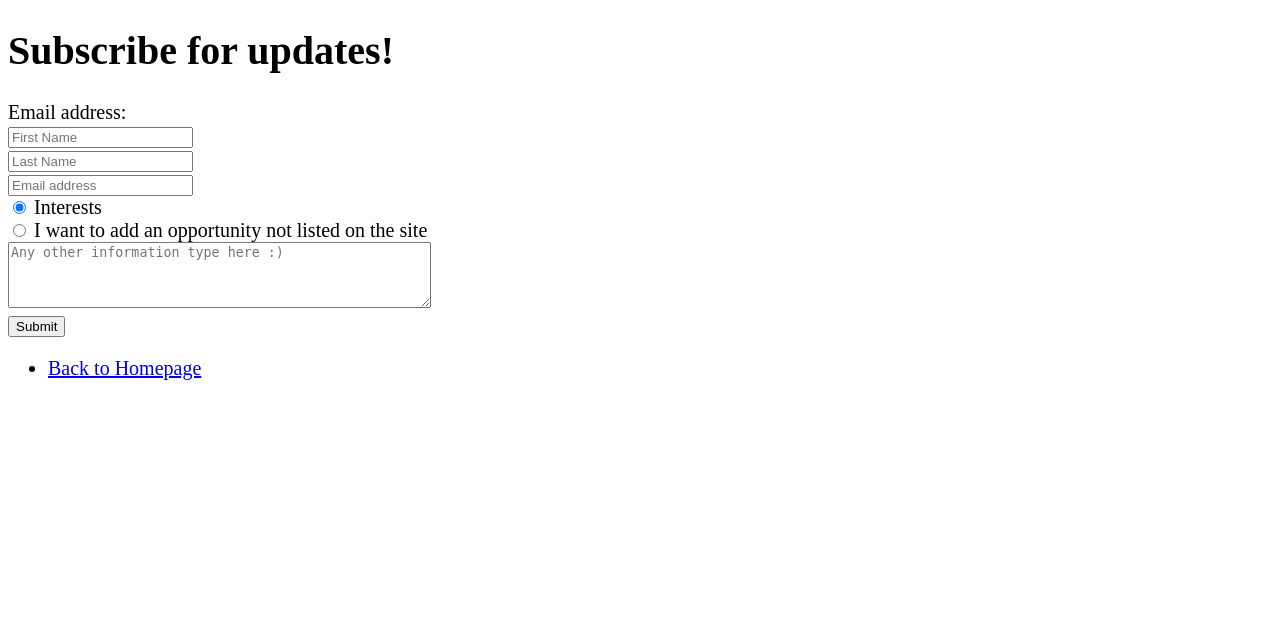
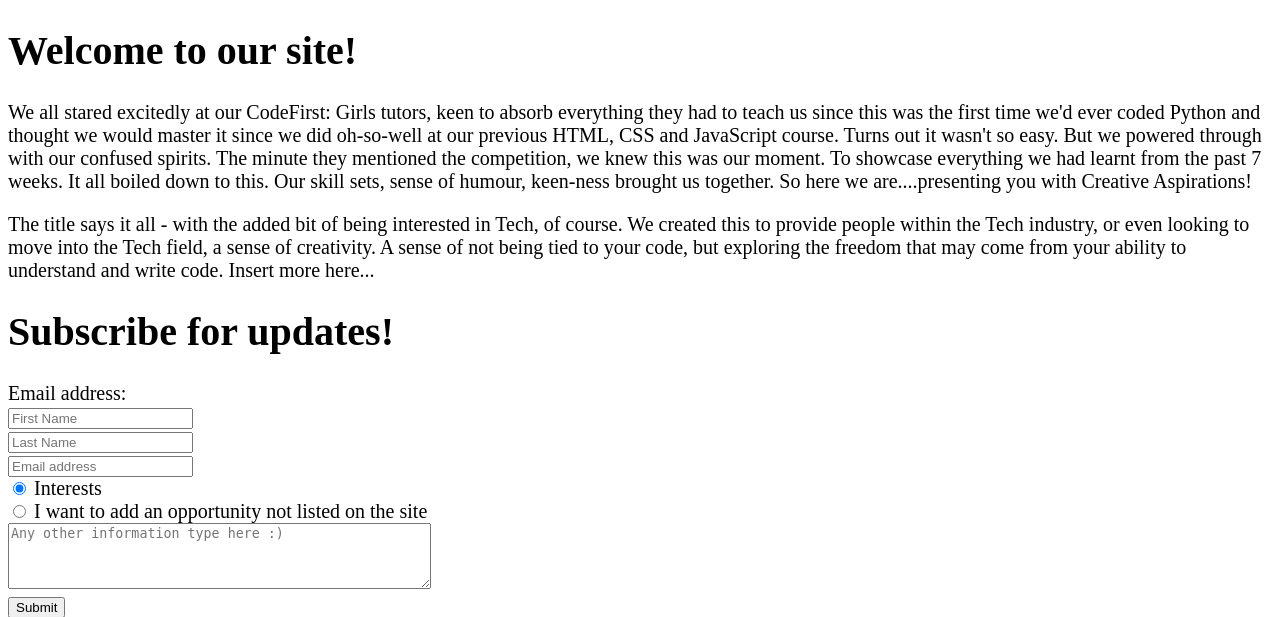
Before and after one commit to edu05/simple-flask-app, a Flask app: page /about_us.html in a window 1280 px wide. Shown: the part 31-648 px from the top of the page. Run offline with Flask 2, Linux system fonts and the light colour scheme.

Commit message:
text on us

```diff
--- a/templates/about_us.html
+++ b/templates/about_us.html
@@ -14,6 +14,12 @@
 <body>
   <div id="signup">
   <div class="container">
+
+      <h1> Welcome to our site! </h1>
+      <p> We all stared excitedly at our CodeFirst: Girls tutors, keen to absorb everything they had to teach us since this was the first time we'd ever coded Python and thought we would master it since we did oh-so-well at our previous HTML, CSS and JavaScript course. Turns out it wasn't so easy. But we powered through with our confused spirits. The minute they mentioned the competition, we knew this was our moment. To showcase everything we had learnt from the past 7 weeks. It all boiled down to this. Our skill sets, sense of humour, keen-ness brought us together. So here we are....presenting you with Creative Aspirations! </p>
+      <p> The title says it all - with the added bit of being interested in Tech, of course. We created this to provide people within the Tech industry, or even looking to move into the Tech field, a sense of creativity. A sense of not being tied to your code, but exploring the freedom that may come from your ability to understand and write code. Insert more here...</p>
+
+
 
       <h1> Subscribe for updates! </h1>
       <form id="subscribeForm">
```
